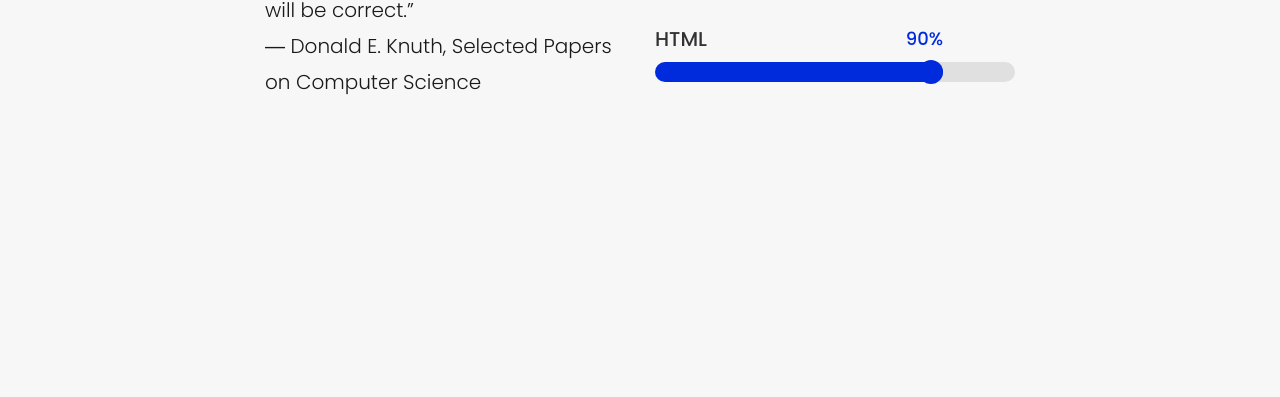
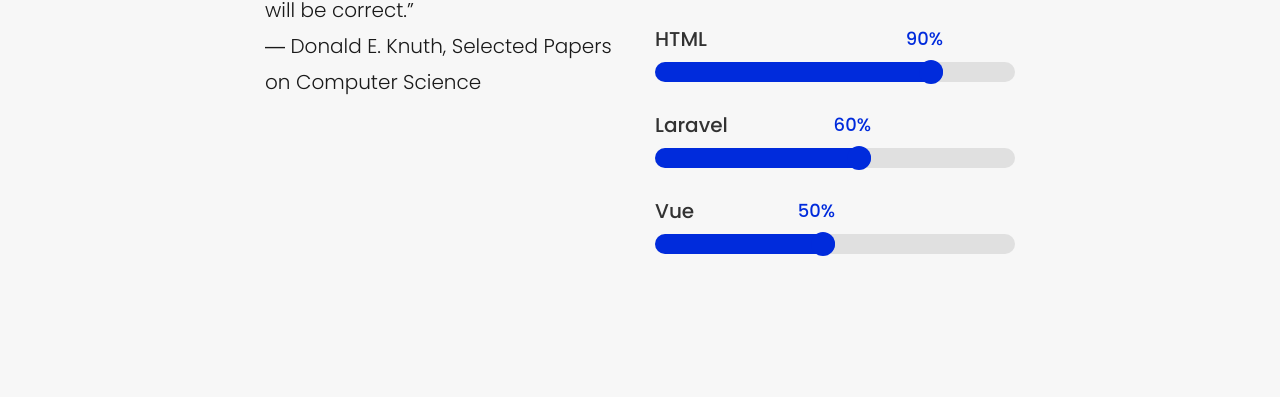
Before and after one commit to samiyah1/My-Portfolio, a plain HTML site: page about.html in a window 1280 px wide. Shown: the part 820-1217 px from the top of the page. Drawn offline with Linux system fonts and the light colour scheme; files whose address does not match are found by name.

Commit message:
updating my skills

```diff
--- a/about.html
+++ b/about.html
@@ -160,6 +160,28 @@
 											</div>
 										</div>
 									</div>
+									<div class="col-md-12 animate-box" data-animate-effect="fadeInRight">
+										<div class="progress-wrap">
+											<h3>Laravel</h3>
+											<div class="progress">
+											 	<div class="progress-bar color-1" role="progressbar" aria-valuenow="80"
+											  	aria-valuemin="0" aria-valuemax="100" style="width:60%">
+											    <span>60%</span>
+											  	</div>
+											</div>
+										</div>
+									</div>
+									<div class="col-md-12 animate-box" data-animate-effect="fadeInRight">
+										<div class="progress-wrap">
+											<h3>Vue</h3>
+											<div class="progress">
+											 	<div class="progress-bar color-1" role="progressbar" aria-valuenow="80"
+											  	aria-valuemin="0" aria-valuemax="100" style="width:50%">
+											    <span>50%</span>
+											  	</div>
+											</div>
+										</div>
+									</div>
 								</div>
 							</div>
 						</div>
@@ -221,18 +243,7 @@
 					</div>
 				</div>
 			</div>
-			<div class="container-fluid">
-				<div class="row copyright">
-					<div class="col-md-4 col-md-offset-4 text-center">
-						<p>
-							<small class="block">&copy;
-Copyright &copy;<script>document.write(new Date().getFullYear());</script> All rights reserved, Mariam Omar<i class="icon-heart" aria-hidden="true"></i> by <a href="#" target="_blank">Mariam Omar</a>
-</small>
 
-						</p>
-					</div>
-				</div>
-			</div>
 		</footer>
 
 	 </div>
```
